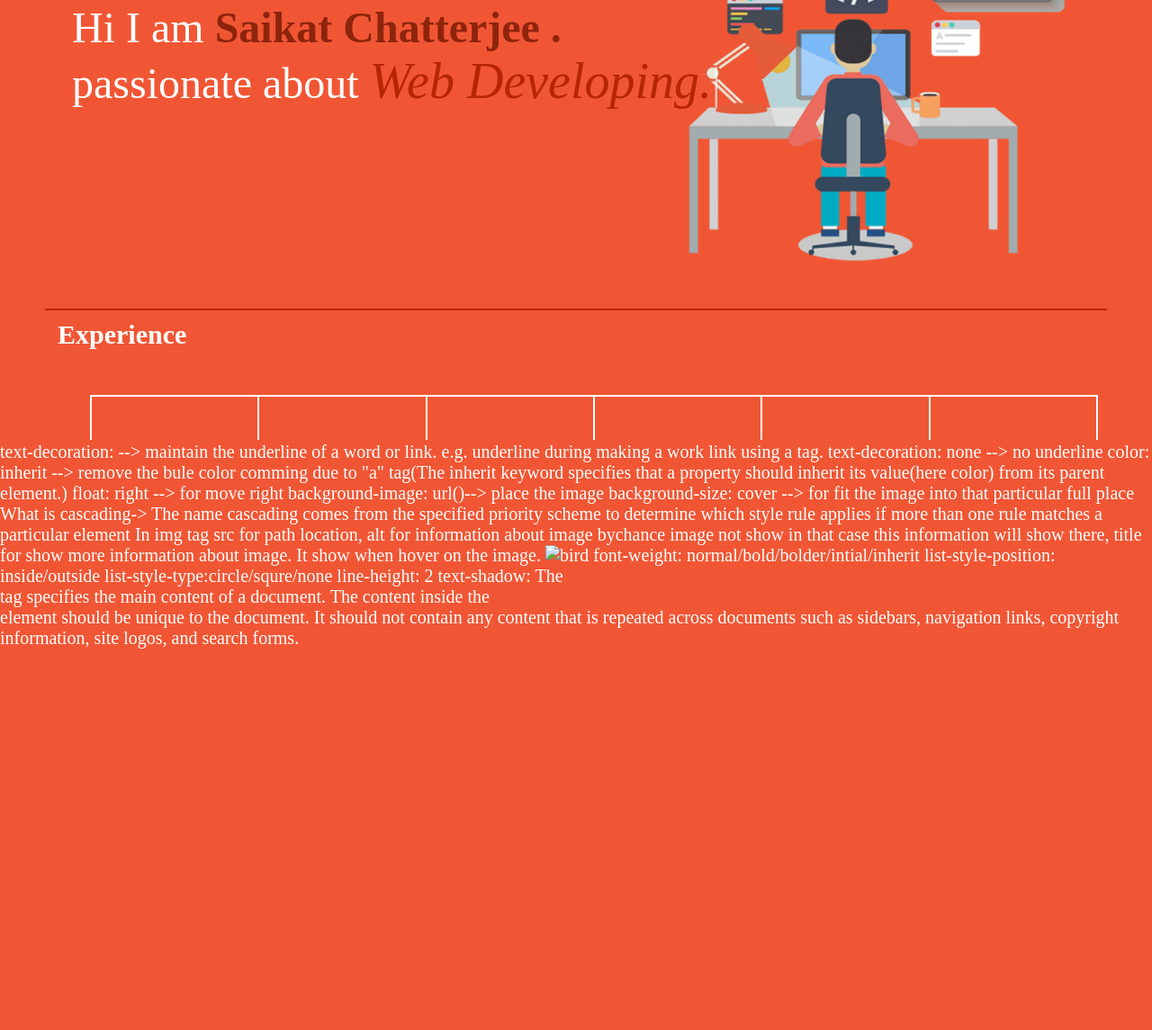
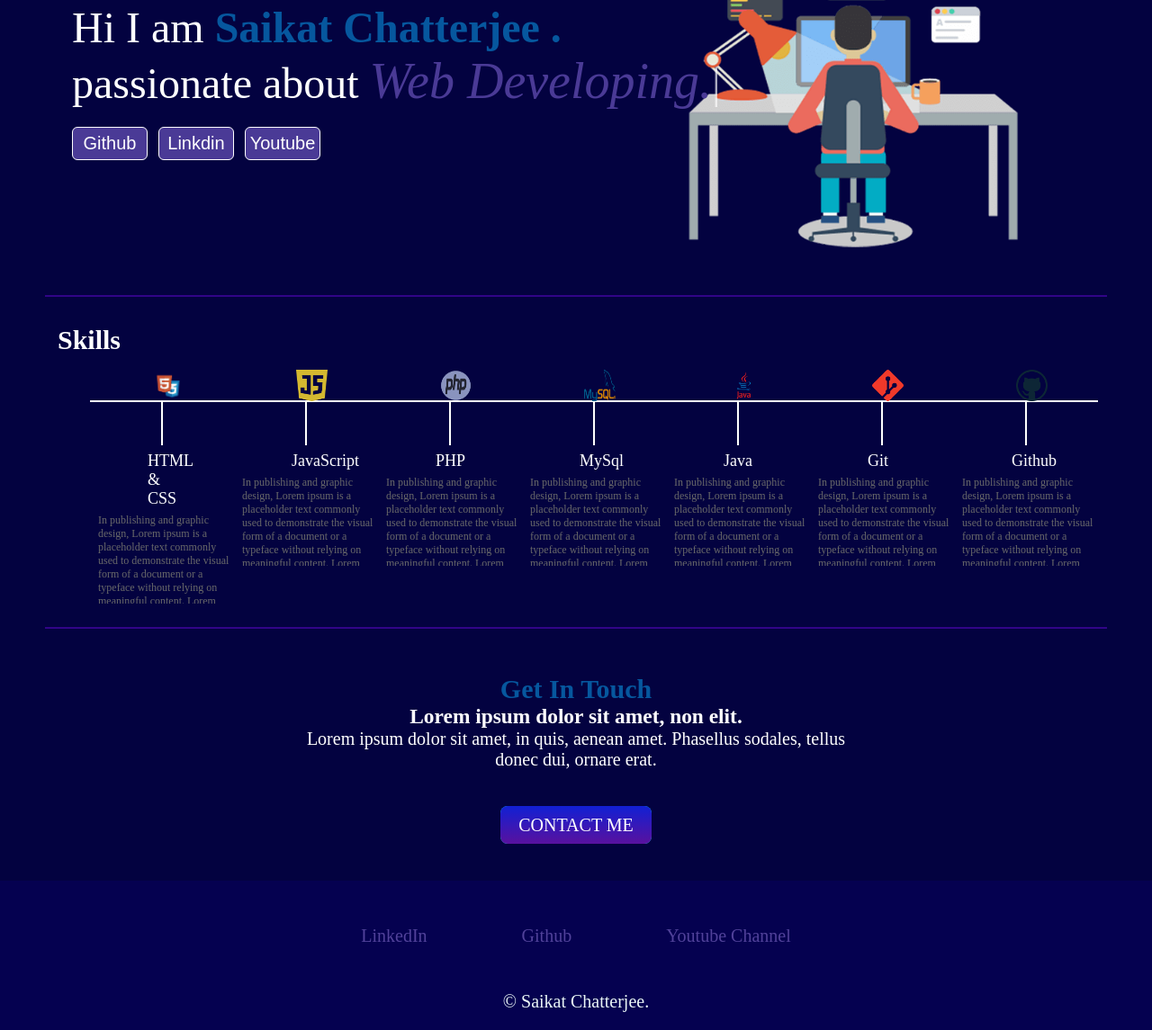
Before and after one commit to saibun/Saikat_Portfolio, a plain HTML site: page index.html in a window 1280 px wide. Shown: the part 247-1392 px from the top of the page at 90% size. Before the commit the page ends 968 px from the top, so only its background shows below. Drawn offline with nearby package versions, Linux system fonts and the light colour scheme.

Commit message:
add skills, customize fornt

```diff
--- a/index.html
+++ b/index.html
@@ -18,7 +18,7 @@
 				<ul>
 
 					<li><a href="#">Home</a></li>
-					<li><a href="#">Experience</a></li>
+					<li><a href="#">Skills</a></li>
 					<li><a href="#">Projects</a></li>
 					<li><a href="#">Education</a></li>
 					<li><a href="#">Connect</a></li>
@@ -29,61 +29,100 @@
 	<main>
 		<section class="section1">
 			<div>
-				<p class="intro">
-					Hi I am <strong>Saikat Chatterjee .</strong><br>
+				<p class="intro">Hi I am <strong>Saikat Chatterjee .</strong><br>
 				    passionate about <span id="element"></span>
+
+				    <br>
+					<button class="top_buttons"><a href="">Github</a></button>
+					<button class="top_buttons"><a href="">Linkdin</a></button>
+					<button class="top_buttons"><a href="">Youtube</a></button>
 
 				</p>
 
+
 			</div>
+
 			<div class="images">
 				<img src="./images/bg_pic.png"/>
 			</div>
 		</section>
-		<hr>
+		<hr class="hr1">
 		<section class="section2">
-			<h1>Experience</h1>
+			<h1>Skills</h1>
 
 			<div class="hz">
-				<div class="vr"></div>
-				<div class="vr"></div>
-				<div class="vr"></div>
-				<div class="vr"></div>
-				<div class="vr"></div>
-				<div class="vr"></div>
-				<div class="vr"></div>
+				<div class="vr">
+					<img src="./images/htmlcss.png">
+					<div class="vr_title"> HTML & CSS</div>
+					<div class="vr_desc">
+						In publishing and graphic design, Lorem ipsum is a placeholder text commonly used to demonstrate the visual form of a document or a typeface without relying on meaningful content. Lorem ipsum may be used as a placeholder before final copy is available
+					</div>
+				</div>
+				<div class="vr">
+					<img src="./images/javascript.png">
+					<div class="vr_title"> JavaScript</div>
+					<div class="vr_desc">
+						In publishing and graphic design, Lorem ipsum is a placeholder text commonly used to demonstrate the visual form of a document or a typeface without relying on meaningful content. Lorem ipsum may be used as a placeholder before final copy is available
+					</div>
+				</div>
+				<div class="vr">
+					<img src="./images/php.png">
+					<div class="vr_title"> PHP</div>
+					<div class="vr_desc">
+						In publishing and graphic design, Lorem ipsum is a placeholder text commonly used to demonstrate the visual form of a document or a typeface without relying on meaningful content. Lorem ipsum may be used as a placeholder before final copy is available
+					</div>
+				</div>
+				<div class="vr">
+					<img src="./images/mysql.png">
+					<div class="vr_title"> MySql</div>
+					<div class="vr_desc">
+						In publishing and graphic design, Lorem ipsum is a placeholder text commonly used to demonstrate the visual form of a document or a typeface without relying on meaningful content. Lorem ipsum may be used as a placeholder before final copy is available
+					</div>
+				</div>
+				<div class="vr">
+					<img src="./images/java.png">
+					<div class="vr_title">Java</div>
+					<div class="vr_desc">
+						In publishing and graphic design, Lorem ipsum is a placeholder text commonly used to demonstrate the visual form of a document or a typeface without relying on meaningful content. Lorem ipsum may be used as a placeholder before final copy is available
+					</div>
+				</div>
+				<div class="vr">
+					<img src="./images/git.png">
+					<div class="vr_title">Git</div>
+					<div class="vr_desc">
+						In publishing and graphic design, Lorem ipsum is a placeholder text commonly used to demonstrate the visual form of a document or a typeface without relying on meaningful content. Lorem ipsum may be used as a placeholder before final copy is available
+					</div>
+				</div>
+				<div class="vr">
+					<img src="./images/GitHub_img.png">
+					<div class="vr_title"> Github</div>
+					<div class="vr_desc">
+						In publishing and graphic design, Lorem ipsum is a placeholder text commonly used to demonstrate the visual form of a document or a typeface without relying on meaningful content. Lorem ipsum may be used as a placeholder before final copy is available
+					</div>
+				</div>
 			</div>
 
 
 		</section>
-		<section class="section3">
-			<p>text-decoration: --> maintain the underline of a word or link. e.g. underline during making a work link using a tag.
-	text-decoration: none --> no underline
-	color: inherit --> remove the bule color comming due to "a" tag(The inherit keyword specifies that a property should inherit its value(here color) from its parent element.)
-float: right --> for move right
-background-image: url()--> place the image
-background-size: cover --> for fit the image into that particular full place
+		<hr class="hr2">
+		<section class="last-section">
+			<div class="contact-me">
+			    <h2 style="color: #06579e;">Get In Touch</h2>
+			    <h3>Lorem ipsum dolor sit amet, non elit.</h3>
+			    <p style="margin-bottom: 50px;">Lorem ipsum dolor sit amet, in quis, aenean amet. Phasellus sodales, tellus donec dui, ornare erat.</p>
+			    <a class="btn" href="mailto:csaikat66@gmail.com">CONTACT ME</a>
 
-What is cascading->
-	The name cascading comes from the specified priority scheme to determine which style rule applies if more than one rule matches a particular element
+			 </div>
 
 
-In img tag src for path location, alt for information about image bychance image not show in that case this information will show there, title for show more information about image. It show when hover on the image.
-<img src="Folder1/Folder2/bird.png" alt="bird" title="bird can fly">
-
-font-weight: normal/bold/bolder/intial/inherit
-
-list-style-position: inside/outside
-list-style-type:circle/squre/none
-
-line-height: 2
-
-text-shadow:
-
-The <main> tag specifies the main content of a document.
-The content inside the <main> element should be unique to the document. It should not contain any content that is repeated across documents such as sidebars, navigation links, copyright information, site logos, and search forms.</p>
-
 		</section>
+		<div class="bottom-container">
+		  <a class="footer-link" href="https://www.linkedin.com/">LinkedIn</a>
+		  <a class="footer-link" href="https://twitter.com/">Github</a>
+		  <a class="footer-link" href="https://www.appbrewery.co/">Youtube Channel
+		  </a>
+		  <p class="copyright">© Saikat Chatterjee.</p>
+		</div>
 	</main>
 	<script type="text/javascript" src="./index.js"></script>
 
--- a/style.css
+++ b/style.css
@@ -3,7 +3,7 @@
 	padding: 0px;
 }
 body{
-	background: #F15634 ;
+	background: #030240 ;
 	color: white;
 	font-size: 20px;
 
@@ -12,8 +12,8 @@ body{
 nav{
 	display: flex;
 	justify-content:space-between;
-	height: 80px;
-	background-color: #B62504 ;
+	height: 65px;
+	background-color: #050150 ;
 	font-family: 'Josefin Sans', sans-serif;
 }
 nav ul{
@@ -26,14 +26,21 @@ nav ul{
 }
 nav li{
 	margin: 0 20px;
+
+
 }
+
 nav li a{
 	color: white;
 	text-decoration: none;
+	transition: color 2s , font-size 2s;
+	transition-delay: 1s;
+	transition-timing-function: linear;
 }
 nav li a:hover{
-	color: whitesmoke;
+	color: #06579E;
 	font-size: 1.5rem;
+
 }
 .name{
 	font-size: 3rem;
@@ -64,17 +71,18 @@ img{
 
 }
 p strong{
-	color:#8D240C;
+	color:#06579e;
 }
 #element{
-	color: #B62504;
+	color: #4a3a96;
 	font-size: 3.5rem;
 }
-main hr{
+main .hr1{
 	border: 0;
-	background: #B62504;
+	background: #310487;
 	height: 2px;
 	margin: 10px 50px;
+	margin-bottom: 31px;
 }
 main h1{
 	width: 90%;
@@ -88,7 +96,7 @@ main h1{
 	margin-right: 60px;
 	display: flex;
     flex-wrap: wrap;
-    justify-content: space-between;
+    justify-content: space-around;
 }
 .section2 .vr{
 	border: 0;
@@ -97,3 +105,109 @@ main h1{
 	width: 2px;
 
 }
+.vr > img{
+	width: 35px;
+	height: 35px;
+	position: relative;
+    top: -34px;
+    left: -10px;
+}
+.vr > .vr_title{
+	position: relative;
+    top: 17px;
+    left: -15px;
+    font-size: 18px;
+}
+.vr > .vr_desc{
+	/* overflow: scroll; */
+    overflow-y: scroll;
+    width: 150px;
+    height: 100px;
+    position: relative;
+    top: 23px;
+    font-size: 12px;
+    color: dimgray;
+    /* margin-bottom: 100px; */
+/*    left: -65px;*/
+	right: 70px;
+/*	padding: 50px;*/
+}
+.vr_desc::-webkit-scrollbar {
+    display: none;
+}
+.top_buttons{
+	width: 84px;
+    height: 37px;
+    background-color: #4A3A96;
+    border: 1px solid white;
+    border-radius: 6px;
+    transition: widht 1s, height 1s;
+
+
+
+}
+.top_buttons > a{
+	text-decoration: none;
+    color: white;
+    font-size: 20px;
+
+}
+.top_buttons:hover{
+	width: 94px;
+	height: 47px;
+	background-color: #151874;
+
+}
+main .hr2{
+	border: 0;
+	background: #310487;
+	height: 2px;
+	margin: 250px 50px 50px;
+}
+.contact-me{
+	width: 50%;
+    margin: auto;
+    text-align: center;
+
+    margin-bottom: 50px;
+}
+.btn {
+  background: #11cdd4;
+  background-image: linear-gradient(to bottom, #1120d4, #59119e);
+
+  -webkit-border-radius: 8;
+  -moz-border-radius: 8;
+  border-radius: 8px;
+  font-family: 'Merriweather', serif;
+  color: #ffffff;
+  font-size: 20px;
+  margin-top: 50px;
+  padding: 10px 20px 10px 20px;
+  text-decoration: none;
+}
+
+.btn:hover {
+  background: #30e3cb;
+  background-image: linear-gradient(to bottom, #59119e, #1120d4);
+  text-decoration: none;
+}
+.footer-link{
+	color:#51429A;
+	display: inline-block;
+	text-decoration: none;
+	margin: 50px 50px 30px;
+	font-family: 'Merriweather', serif;
+
+}
+.footer-link:hover{
+	color: #EAF6F6;
+	font-weight: bolder;
+}
+.copyright{
+	padding: 20px;
+	color: #EAF6F6;
+}
+.bottom-container{
+	background-color: #050150;
+	text-align: center;
+}
```
Also changed, not shown: images/GitHub_img.png (added), images/Github_pic.png (added), images/HTML_CSS.png (added), images/git.png (added), images/github.png (added), images/htmlcss.png (added), images/java.png (added), images/javascript.png (added), images/mysql.png (added), images/php.png (added), images/pic new.jpg (deleted).
